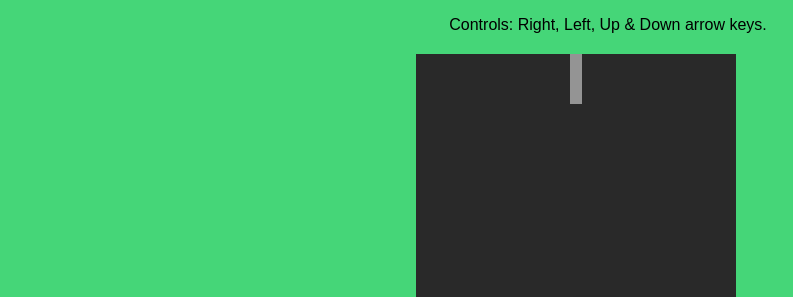
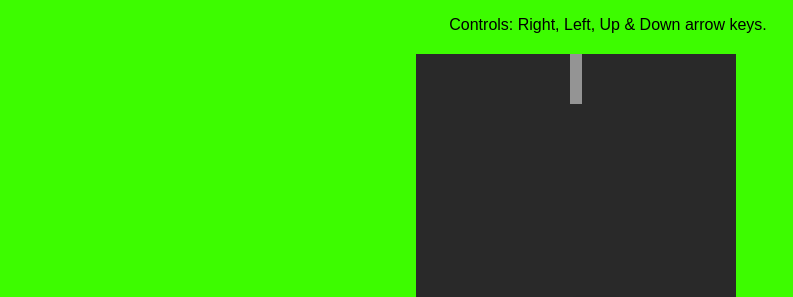
Before and after one commit to Happy110/Traffic-Car-Racer, a plain HTML site: page index.html in a window 1280 px wide. Shown: the top 297 px of the page, without its empty margins (32-825 px from the left). Drawn offline with Linux system fonts and the light colour scheme.

Commit message:
Update style.css

```diff
--- a/style.css
+++ b/style.css
@@ -2,7 +2,7 @@ body {
     height: 100%;
     width: 100%;
     margin: 0;
-    background-color: #45d678;
+    background-color: #3dfc00;
     font-family: sans-serif;
 }
 
```
